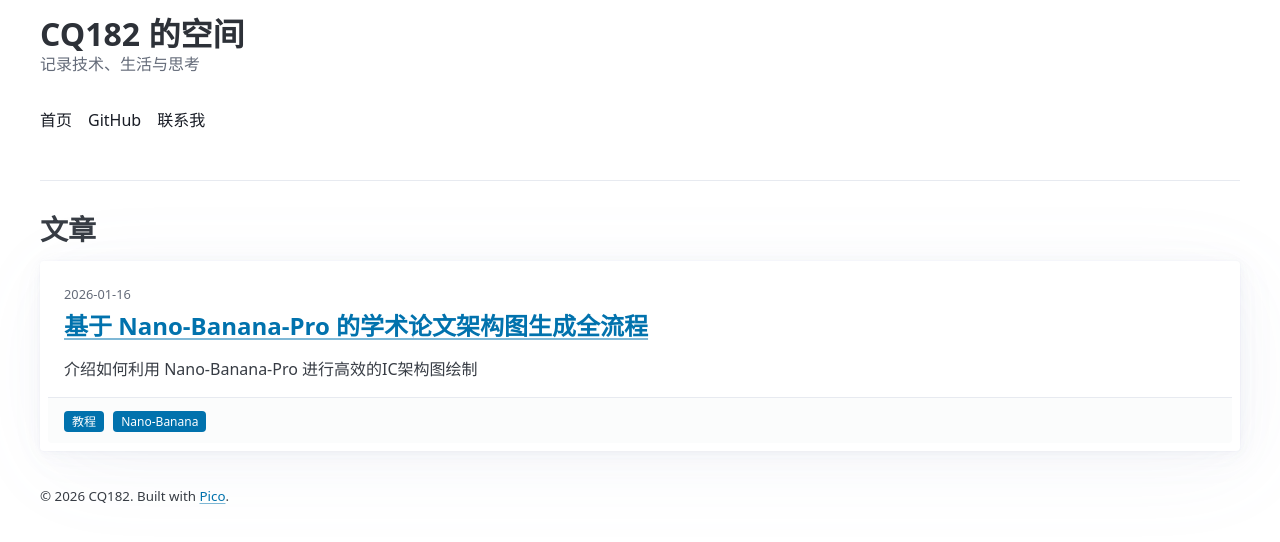
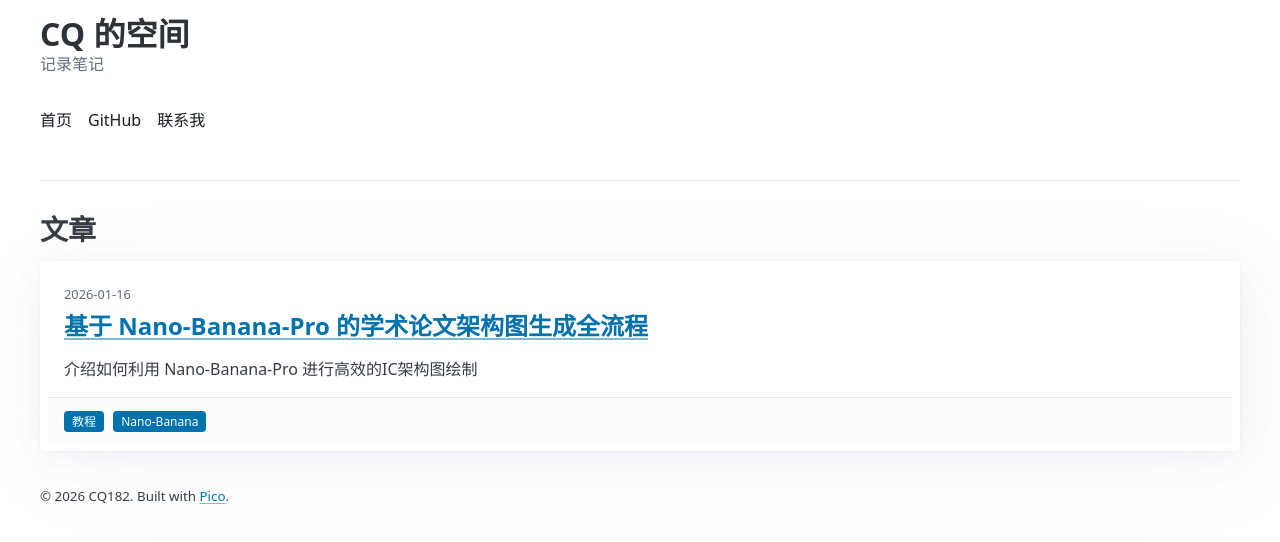
Before and after one commit to cq182/cq182.github.io, a plain HTML site: page index.html in a window 1280 px wide. Drawn offline with nearby package versions, Linux system fonts and the light colour scheme.

Commit message:
Update index.html

```diff
--- a/index.html
+++ b/index.html
@@ -3,7 +3,7 @@
 <head>
     <meta charset="UTF-8">
     <meta name="viewport" content="width=device-width, initial-scale=1.0">
-    <title>CQ182 Blog</title>
+    <title>CQ Blog</title>
     <meta name="description" content="数字自留地">
 
     <link rel="stylesheet" href="https://cdn.jsdelivr.net/npm/@picocss/pico@2/css/pico.min.css">
@@ -47,8 +47,8 @@
 
         <header>
             <hgroup>
-                <h1>CQ182 的空间</h1>
-                <p>记录技术、生活与思考</p>
+                <h1>CQ 的空间</h1>
+                <p>记录笔记</p>
             </hgroup>
             <nav>
                 <ul>
```
